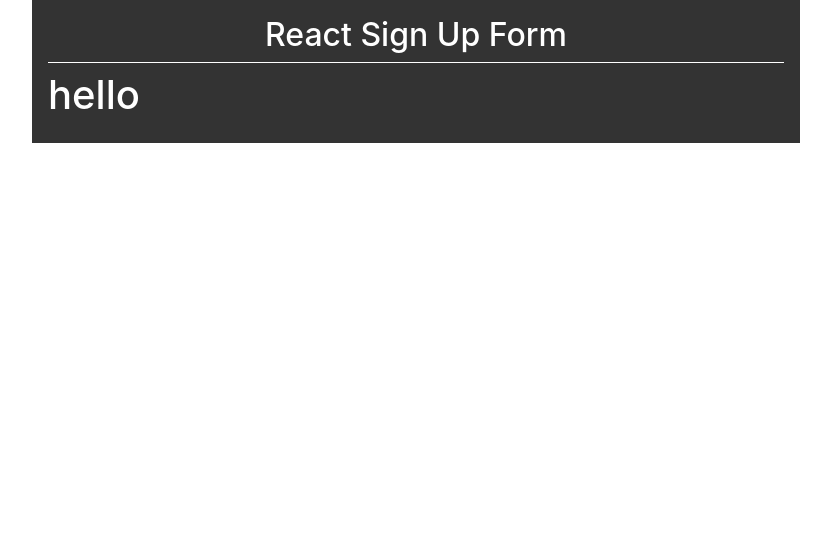
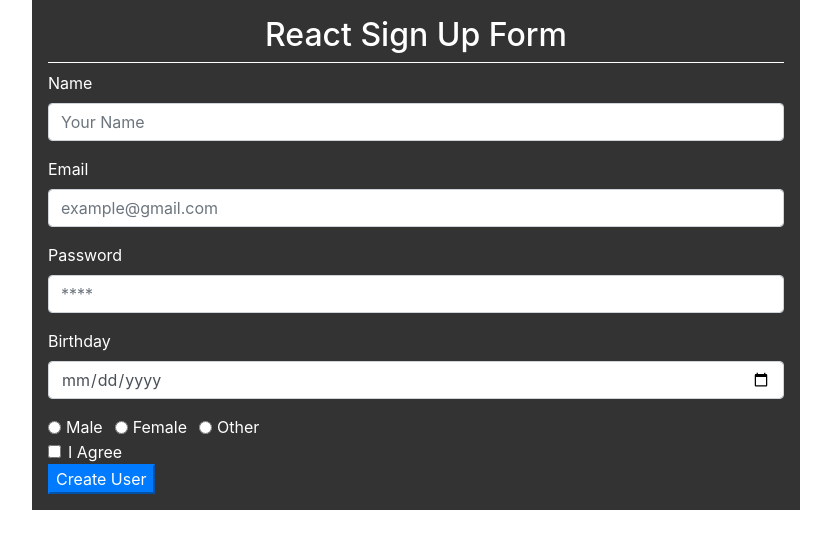
Before and after one commit to nezam0003/React-JS, a React (Create React App) app in the folder Stack-Learner/my-app-two/: page / in a window 1280 px wide. Shown: the top 548 px of the page, without its empty margins (224-1055 px from the left). Built offline with nearby package versions, Linux system fonts and the light colour scheme.

Commit message:
simple form and validation

```diff
--- /dev/null
+++ b/Stack-Learner/my-app-two/src/Form/Sign-up-form/Form.jsx
@@ -0,0 +1,111 @@
+import React from "react";
+import TextInput from "./Text-input";
+import PropTypes from "prop-types";
+
+const Form = ({
+  values,
+  agreement,
+  inputFieldHandler,
+  errors,
+  agreementHandler,
+  submitHandler,
+}) => {
+  return (
+    <form onSubmit={submitHandler}>
+      <TextInput
+        className="form-control"
+        name="name"
+        label="Name"
+        placeholder="Your Name"
+        value={values.name}
+        error={errors.name}
+        onChange={inputFieldHandler}
+      />
+      <TextInput
+        className="form-control"
+        name="email"
+        type="email"
+        label="Email"
+        placeholder="example@gmail.com"
+        value={values.email}
+        error={errors.email}
+        onChange={inputFieldHandler}
+      />
+      <TextInput
+        className="form-control"
+        name="password"
+        type="password"
+        label="Password"
+        placeholder="****"
+        value={values.password}
+        error={errors.password}
+        onChange={inputFieldHandler}
+      />
+      <TextInput
+        className="form-control"
+        name="birthday"
+        type="date"
+        label="Birthday"
+        value={values.birthday}
+        error={errors.birthday}
+        onChange={inputFieldHandler}
+      />
+      <div>
+        <div className="form-check form-check-inline">
+          <input
+            type="radio"
+            name="gender"
+            value="Male"
+            className="form-check-input"
+            onChange={inputFieldHandler}
+          />
+          <label className="form-check-label">Male</label>
+        </div>
+        <div className="form-check form-check-inline">
+          <input
+            type="radio"
+            name="gender"
+            value="Female"
+            className="form-check-input"
+            onChange={inputFieldHandler}
+          />
+          <label className="form-check-label">Female</label>
+        </div>
+        <div className="form-check form-check-inline">
+          <input
+            type="radio"
+            name="gender"
+            value="Other"
+            className="form-check-input"
+            onChange={inputFieldHandler}
+          />
+          <label className="form-check-label">Other</label>
+        </div>
+        {errors.gender && <div className="invalid-feedback">{errors.gender}</div>}
+      </div>
+      <div className="form-check">
+        <input
+          className="form-check-input"
+          type="checkbox"
+          name="agreement"
+          checked={agreement}
+          onChange={agreementHandler}
+        />
+        <label className="form-check-label">I Agree</label>
+      </div>
+      <button type="submit" className="btn-primary" disabled={!agreement}>
+        Create User
+      </button>
+    </form>
+  );
+};
+
+Form.propTypes = {
+  values: PropTypes.object.isRequired,
+  agreement: PropTypes.bool.isRequired,
+  errors: PropTypes.object.isRequired,
+  inputFieldHandler: PropTypes.func.isRequired,
+  agreementHandler: PropTypes.func.isRequired,
+  submitHandler: PropTypes.func.isRequired,
+};
+export default Form;
--- a/Stack-Learner/my-app-two/src/Form/Sign-up-form/SignUp.jsx
+++ b/Stack-Learner/my-app-two/src/Form/Sign-up-form/SignUp.jsx
@@ -1,21 +1,93 @@
 import React, { Component } from "react";
+import Form from "./Form";
+
+// Initial values for form
+const initialValues = {
+  name: "",
+  email: "",
+  password: "",
+  birthday: "",
+  gender: "",
+};
 
 export default class SignUp extends Component {
   state = {
-    values: {
-      name: "",
-      email: "",
-      password: "",
-      birthday: "",
-      gender: "",
-    },
+    values: initialValues,
     agreement: false,
+    errors: {},
   };
+
+  // Input Change Handller
+  inputFieldHandler = (e) => {
+    this.setState({
+      values: {
+        ...this.state.values,
+        [e.target.name]: e.target.value,
+      },
+    });
+  };
+
+  // Agreement handler
+  agreementHandler = (e) => {
+    this.setState({
+      agreement: e.target.checked,
+    });
+  };
+
+  // Submit Form handller
+  submitHandler = (e) => {
+    e.preventDefault();
+    const { isValid, errors } = this.validateForm();
+    if (isValid) {
+      console.log(this.state.values);
+      e.target.reset();
+      this.setState({
+        values: initialValues,
+        agreement: false,
+        errors: {},
+      });
+    } else {
+      this.setState({ errors });
+    }
+  };
+
+  // Form Validation
+  validateForm = () => {
+    const errors = {};
+    const {
+      values: { name, email, password, birthday, gender },
+    } = this.state;
+    if (!name) {
+      errors.name = "Please enter your name";
+    }
+    if (!email) {
+      errors.email = "please Enter your Email";
+    }
+    if (!password) {
+      errors.password = "please Enter your password";
+    }
+    if (!birthday) {
+      errors.birthday = "please Enter your Birthday";
+    }
+    if (!gender) {
+      errors.gender = "please Select your Gender";
+    }
+    return {
+      errors,
+      isValid: Object.keys(errors).length === 0,
+    };
+  };
+
   render() {
     return (
-      <div>
-        <h1>hello</h1>
-      </div>
+      <Form
+        values={this.state.values}
+        agreement={this.state.agreement}
+        errors={this.state.errors}
+        inputFieldHandler={this.inputFieldHandler}
+        agreementHandler={this.agreementHandler}
+        submitHandler={this.submitHandler}
+      />
     );
   }
 }
--- /dev/null
+++ b/Stack-Learner/my-app-two/src/Form/Sign-up-form/Text-input.jsx
@@ -0,0 +1,38 @@
+import React from "react";
+import PropTypes from "prop-types";
+
+const TextInput = (props) => {
+  return (
+    <div className="form-group">
+      <label htmlFor={props.name}>{props.label}</label>
+      <input
+        className={props.error ? "form-control is-invalid" : "form-control"}
+        type={props.type}
+        name={props.name}
+        id={props.name}
+        value={props.value}
+        placeholder={props.placeholder}
+        onChange={props.onChange}
+      />
+      {props.error && <div className="invalid-feedback">{props.error}</div>}
+    </div>
+  );
+};
+
+TextInput.propTypes = {
+  name: PropTypes.string.isRequired,
+  label: PropTypes.string.isRequired,
+  type: PropTypes.string.isRequired,
+  value: PropTypes.string.isRequired,
+  placeholder: PropTypes.string.isRequired,
+  onChange: PropTypes.func.isRequired,
+  error: PropTypes.string,
+};
+
+TextInput.defaultProps = {
+  type: "text",
+  label: "",
+  placeholder: "",
+};
+
+export default TextInput;
```
